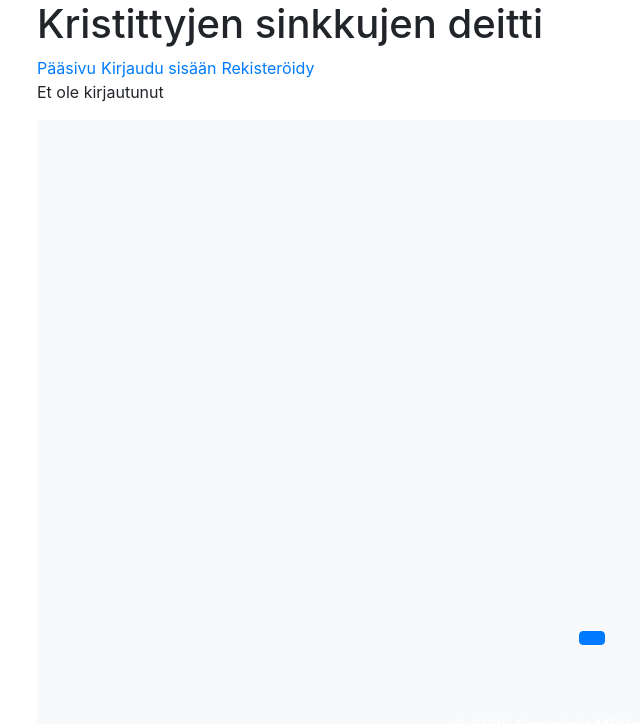
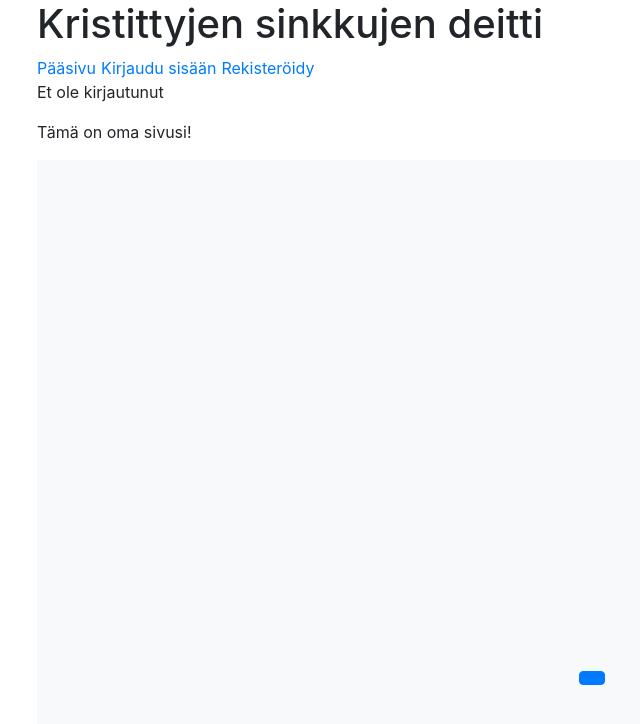
Before and after one commit to Ohtu-KSDeitti/frontend_ksd, a React (Create React App) app: page /userpage in a window 1280 px wide. Shown: the top 724 px of the page, without its empty margins (48-688 px from the left). Built offline with nearby package versions, Linux system fonts and the light colour scheme.

Commit message:
initial userpage

```diff
--- a/src/App.js
+++ b/src/App.js
@@ -8,6 +8,7 @@ import LoginForm from './components/templates/LoginForm'
 import RegistrationForm from './components/templates/RegistrationForm'
 import Menu from './components/templates/Menu'
 import MainPage from './components/templates/MainPage'
+import UserPage from './components/templates/UserPage'
 import Footer from './components/utils/Footer'
 
 const App = ({ testUsers }) => {
@@ -38,6 +39,9 @@ const App = ({ testUsers }) => {
           <MainPage loggedUser={loggedUser} />
         </Route>
       </Switch>
+      <Route path="/userpage">
+        <UserPage loggedUser={loggedUser} />
+      </Route>
       <Footer />
     </div>
   )
--- a/src/components/templates/Menu.js
+++ b/src/components/templates/Menu.js
@@ -18,9 +18,10 @@ const Menu = ({ logout }) => {
   return (
     <div>
       <a href="/" style={padding}>Pääsivu</a>
+      <a id="userpage" href="/userpage" style={padding}>Oma sivu</a>
       <a id="loginform" href="/login" style={padding} onClick={logout}>Kirjaudu ulos</a>
-      <a id="registerform" href="/register" style={padding}>Rekisteröidy</a>
     </div>
+
   )
 }
 
--- /dev/null
+++ b/src/components/templates/UserPage.js
@@ -0,0 +1,10 @@
+/* eslint-disable no-tabs */
+import React from 'react'
+
+const UserPage = () => (
+  <div>
+    <p>Tämä on oma sivusi!</p>
+  </div>
+)
+
+export default UserPage
```
